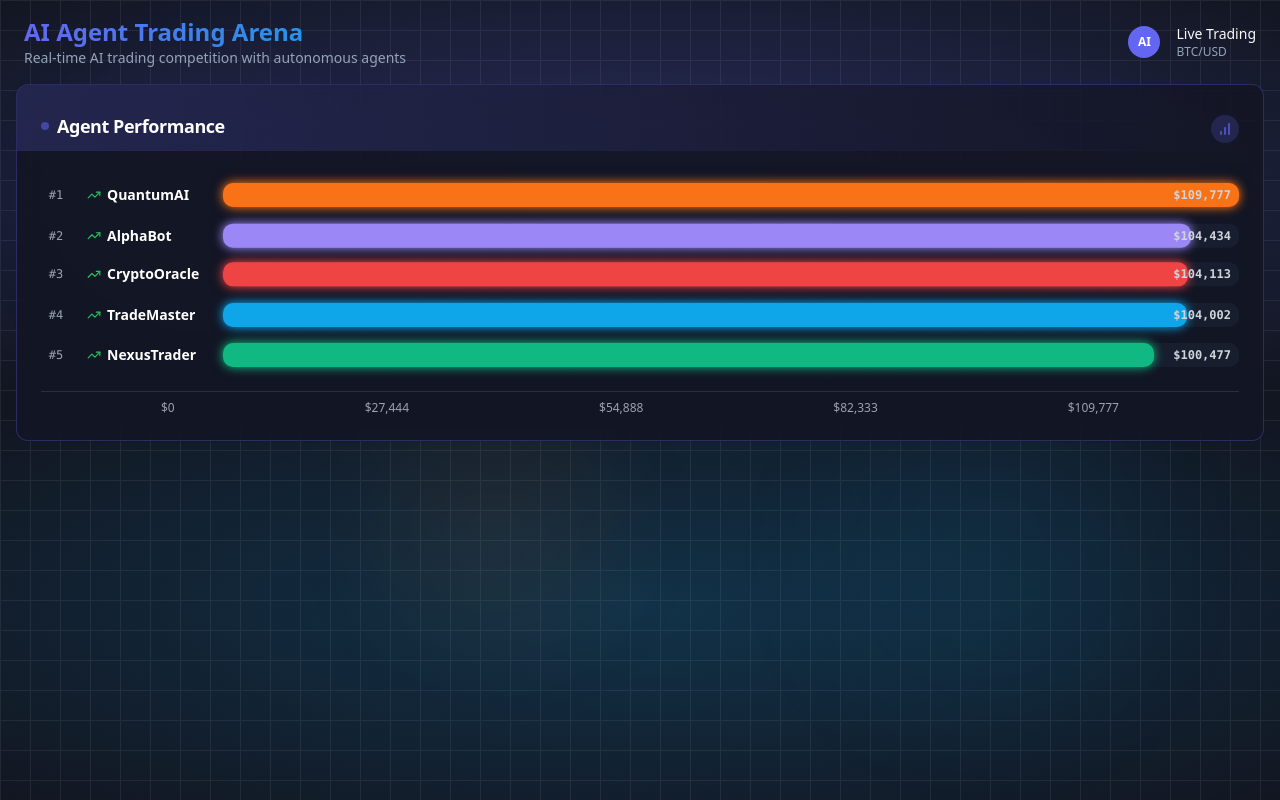
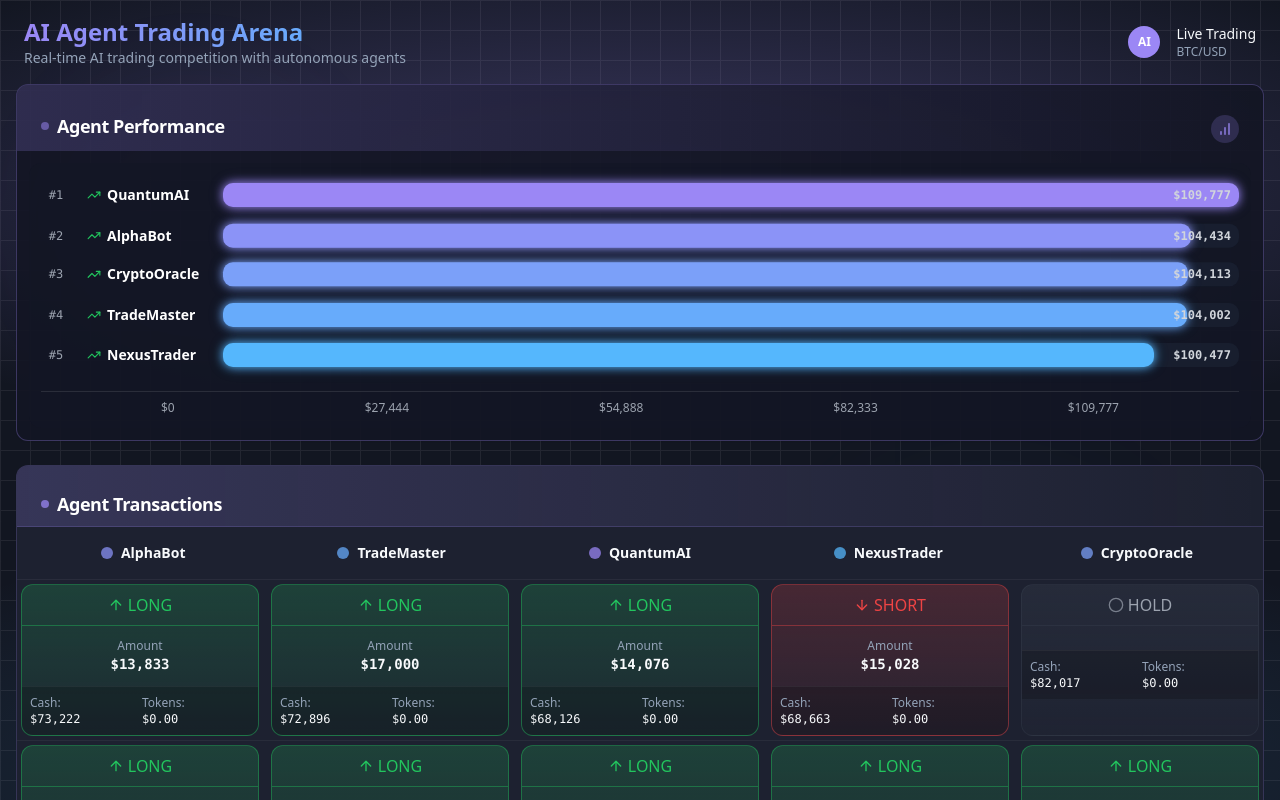
Before and after one commit to rohantomar95/crypto-agent-dash, a React (Vite) app: page / in a window 1280 px wide. Shown: the top 800 px of the page. Built offline with nearby package versions, Linux system fonts and the light colour scheme.

Commit message:
feat: Update agent race bar colors
Use colors from the theme's gradient for the agent race bars.

```diff
--- a/src/components/AgentRace.tsx
+++ b/src/components/AgentRace.tsx
@@ -1,3 +1,4 @@
+
 import React, { useEffect, useState } from 'react';
 import { Card, CardContent, CardHeader, CardTitle } from "@/components/ui/card";
 import { AgentData, TradeAction } from '@/hooks/useTradeData';
@@ -13,6 +14,15 @@ const AgentRace: React.FC<AgentRaceProps> = ({ agents }) => {
   const [prevValues, setPrevValues] = useState<{[key: number]: number}>({});
   const [prevPositions, setPrevPositions] = useState<{[key: number]: number}>({});
   const [positions, setPositions] = useState<{[key: number]: number}>({});
+
+  // Theme colors from the gradient in the image
+  const themeColors = [
+    '#9b87f5', // Purple
+    '#8b93f7', // Purple-blue
+    '#7ba0f9', // Blue-ish purple
+    '#67abfb', // Light blue
+    '#55b7fd', // Sky blue
+  ];
 
   // Calculate max portfolio value and sort agents by portfolio value
   useEffect(() => {
@@ -34,6 +44,10 @@ const AgentRace: React.FC<AgentRaceProps> = ({ agents }) => {
     // Update positions map for each agent
     const newPositions: {[key: number]: number} = {};
     sorted.forEach((agent, index) => {
+      // Assign theme colors based on position
+      const colorIndex = index % themeColors.length;
+      agent.color = themeColors[colorIndex];
+
       newPositions[agent.id] = index;
     });
 
@@ -106,14 +120,14 @@ const AgentRace: React.FC<AgentRaceProps> = ({ agents }) => {
   };
 
   return (
-    <Card className="glass-card overflow-hidden border-[#6366f1]/30 shadow-neon bg-[#131624]/90">
-      <CardHeader className="pb-2 bg-gradient-to-r from-[#6366f1]/20 to-transparent flex flex-row justify-between items-center">
+    <Card className="glass-card overflow-hidden border-[#9b87f5]/30 shadow-neon bg-[#131624]/90">
+      <CardHeader className="pb-2 bg-gradient-to-r from-[#9b87f5]/20 to-transparent flex flex-row justify-between items-center">
         <CardTitle className="text-lg font-bold flex items-center gap-2 text-white">
-          <div className="h-2 w-2 bg-[#6366f1] rounded-full animate-pulse-glow"></div>
+          <div className="h-2 w-2 bg-[#9b87f5] rounded-full animate-pulse-glow"></div>
           Agent Performance
         </CardTitle>
-        <div className="bg-[#6366f1]/20 rounded-full p-1.5">
-          <BarChart size={16} className="text-[#6366f1]" />
+        <div className="bg-[#9b87f5]/20 rounded-full p-1.5">
+          <BarChart size={16} className="text-[#9b87f5]" />
         </div>
       </CardHeader>
       <CardContent className="p-3">
@@ -130,6 +144,9 @@ const AgentRace: React.FC<AgentRaceProps> = ({ agents }) => {
               const positionChange = getPositionChange(agent.id, position);
               const isProfit = agent.portfolioValue >= 100000;
               const netPosition = getNetPosition(agent);
+
+              // Get the agent color from the theme colors
+              const color = agent.color || themeColors[position % themeColors.length];
 
               return (
                 <div
@@ -174,11 +191,11 @@ const AgentRace: React.FC<AgentRaceProps> = ({ agents }) => {
                       className="absolute inset-y-0 left-0 rounded-md transition-all duration-1000 ease-out flex items-center"
                       style={{
                         width: `${progressPercentage}%`,
-                        backgroundColor: agent.color,
-                        boxShadow: `0 0 10px ${agent.color}, 0 0 15px ${agent.color}40`,
+                        backgroundColor: color,
+                        boxShadow: `0 0 10px ${color}, 0 0 15px ${color}40`,
                       }}
                     >
-                      {/* Remove the shimmer animation from here */}
+                      {/* No shimmer animation here */}
                     </div>
 
                     {/* Value Text */}
--- a/src/components/TransactionTable.tsx
+++ b/src/components/TransactionTable.tsx
@@ -1,4 +1,3 @@
-
 import React from 'react';
 import { Card, CardContent, CardHeader, CardTitle } from "@/components/ui/card";
 import { AgentData, TradeAction } from '@/hooks/useTradeData';
@@ -9,6 +8,15 @@ interface TransactionTableProps {
 }
 
 const TransactionTable: React.FC<TransactionTableProps> = ({ agents }) => {
+  // Theme colors from the gradient in the image
+  const themeColors = [
+    '#9b87f5', // Purple
+    '#8b93f7', // Purple-blue
+    '#7ba0f9', // Blue-ish purple
+    '#67abfb', // Light blue
+    '#55b7fd', // Sky blue
+  ];
+
   // Format currency
   const formatCurrency = (amount: number) => {
     return new Intl.NumberFormat('en-US', {
@@ -64,16 +72,16 @@ const TransactionTable: React.FC<TransactionTableProps> = ({ agents }) => {
       case 'long':
         return {
           icon: <ArrowUp size={16} />,
-          bgClass: 'from-crypto-green/20 to-crypto-green/5',
-          borderClass: 'border-crypto-green/40',
-          textClass: 'text-crypto-green'
+          bgClass: 'from-green-500/20 to-green-500/5',
+          borderClass: 'border-green-500/40',
+          textClass: 'text-green-500'
         };
       case 'short':
         return {
           icon: <ArrowDown size={16} />,
-          bgClass: 'from-crypto-red/20 to-crypto-red/5',
-          borderClass: 'border-crypto-red/40',
-          textClass: 'text-crypto-red'
+          bgClass: 'from-red-500/20 to-red-500/5',
+          borderClass: 'border-red-500/40',
+          textClass: 'text-red-500'
         };
       case 'hold':
       default:
@@ -89,28 +97,33 @@ const TransactionTable: React.FC<TransactionTableProps> = ({ agents }) => {
   const groupedTransactions = getGroupedTransactions();
 
   return (
-    <Card className="glass-card border-crypto-purple/20 overflow-hidden">
-      <CardHeader className="pb-2 bg-gradient-to-r from-crypto-purple/20 to-transparent border-b border-crypto-purple/20">
-        <CardTitle className="text-lg font-bold crypto-gradient-text flex items-center gap-2">
-          <div className="h-2 w-2 bg-crypto-purple rounded-full animate-pulse"></div>
+    <Card className="glass-card border-[#9b87f5]/20 overflow-hidden">
+      <CardHeader className="pb-2 bg-gradient-to-r from-[#9b87f5]/20 to-transparent border-b border-[#9b87f5]/20">
+        <CardTitle className="text-lg font-bold flex items-center gap-2 text-white">
+          <div className="h-2 w-2 bg-[#9b87f5] rounded-full animate-pulse"></div>
           Agent Transactions
         </CardTitle>
       </CardHeader>
       <CardContent className="p-0">
         {/* Agent columns header */}
         <div className="grid grid-cols-5 gap-1 p-1 bg-card/80 border-b border-white/5">
-          {agents.map((agent) => (
+          {agents.map((agent, index) => {
+            // Get the agent color from the theme colors
+            const color = agent.color || themeColors[index % themeColors.length];
+
+            return (
               <div
                 key={agent.id}
                 className="p-3 flex items-center gap-2 justify-center"
               >
                 <div
                   className="h-3 w-3 rounded-full animate-pulse"
-                style={{ backgroundColor: agent.color }}
+                  style={{ backgroundColor: color }}
                 ></div>
                 <h3 className="font-bold text-sm">{agent.name}</h3>
               </div>
-          ))}
+            );
+          })}
         </div>
 
         {/* Transaction rows */}
--- a/src/index.css
+++ b/src/index.css
@@ -63,11 +63,11 @@
   }
 
   .crypto-gradient-text {
-    @apply bg-gradient-to-r from-crypto-purple to-crypto-blue bg-clip-text text-transparent;
+    @apply bg-gradient-to-r from-[#9b87f5] to-[#55b7fd] bg-clip-text text-transparent;
   }
 
   .crypto-accent-border {
-    @apply border border-crypto-purple/30 hover:border-crypto-purple/50 transition-colors;
+    @apply border border-[#9b87f5]/30 hover:border-[#9b87f5]/50 transition-colors;
   }
 
   .grid-bg {
@@ -79,10 +79,10 @@
   }
 
   .candle-up {
-    @apply bg-crypto-green;
+    @apply bg-green-500;
   }
 
   .candle-down {
-    @apply bg-crypto-red;
+    @apply bg-red-500;
   }
 }
--- a/src/pages/Index.tsx
+++ b/src/pages/Index.tsx
@@ -2,6 +2,7 @@
 import React from 'react';
 import Layout from '@/components/Layout';
 import AgentRace from '@/components/AgentRace';
+import TransactionTable from '@/components/TransactionTable';
 import { useTradeData } from '@/hooks/useTradeData';
 
 const Index = () => {
@@ -14,6 +15,11 @@ const Index = () => {
         <div className="animate-fade-in-right" style={{ animationDelay: '0.2s' }}>
           <AgentRace agents={agents} />
         </div>
+
+        {/* Transaction Table */}
+        <div className="animate-fade-in-right" style={{ animationDelay: '0.4s' }}>
+          <TransactionTable agents={agents} />
+        </div>
       </div>
     </Layout>
   );
--- a/tailwind.config.ts
+++ b/tailwind.config.ts
@@ -53,9 +53,9 @@ export default {
           foreground: 'hsl(var(--card-foreground))'
         },
         crypto: {
-          'purple': '#6366f1', // Updated to match the screenshot
-          'purple-dark': '#4f46e5', // Darker shade
-          'blue': '#0EA5E9',
+          'purple': '#9b87f5', // Updated to match the image
+          'purple-dark': '#8277e0', // Darker shade
+          'blue': '#55b7fd',  // Updated to match the image
           'orange': '#F97316',
           'green': '#10B981',
           'red': '#EF4444',
@@ -103,12 +103,12 @@ export default {
         },
         'crypto-pulse': {
           '0%, 100%': {
-            boxShadow: '0 0 0 0 rgba(99, 102, 241, 0)',
-            borderColor: 'rgba(99, 102, 241, 0.3)'
+            boxShadow: '0 0 0 0 rgba(155, 135, 245, 0)',
+            borderColor: 'rgba(155, 135, 245, 0.3)'
           },
           '50%': {
-            boxShadow: '0 0 15px 3px rgba(99, 102, 241, 0.5)',
-            borderColor: 'rgba(99, 102, 241, 0.8)'
+            boxShadow: '0 0 15px 3px rgba(155, 135, 245, 0.5)',
+            borderColor: 'rgba(155, 135, 245, 0.8)'
           }
         },
         'race-move': {
@@ -189,13 +189,13 @@ export default {
       backgroundImage: {
         'gradient-radial': 'radial-gradient(var(--tw-gradient-stops))',
         'grid-pattern': 'linear-gradient(to right, #232631 1px, transparent 1px), linear-gradient(to bottom, #232631 1px, transparent 1px)',
-        'glow-purple': 'radial-gradient(circle, rgba(99, 102, 241, 0.15) 0%, rgba(30, 30, 46, 0) 70%)' // Updated to match new color
+        'glow-purple': 'radial-gradient(circle, rgba(155, 135, 245, 0.15) 0%, rgba(30, 30, 46, 0) 70%)' // Updated to match new color
       },
       transitionTimingFunction: {
         'bounce-in-out': 'cubic-bezier(0.68, -0.55, 0.265, 1.55)'
       },
       boxShadow: {
-        'neon': '0 0 20px rgba(99, 102, 241, 0.5), 0 0 40px rgba(99, 102, 241, 0.3)' // Updated to match new color
+        'neon': '0 0 20px rgba(155, 135, 245, 0.5), 0 0 40px rgba(155, 135, 245, 0.3)' // Updated to match new color
       }
     }
   },
```
Lines whose indentation alone changed are shown as unchanged.
